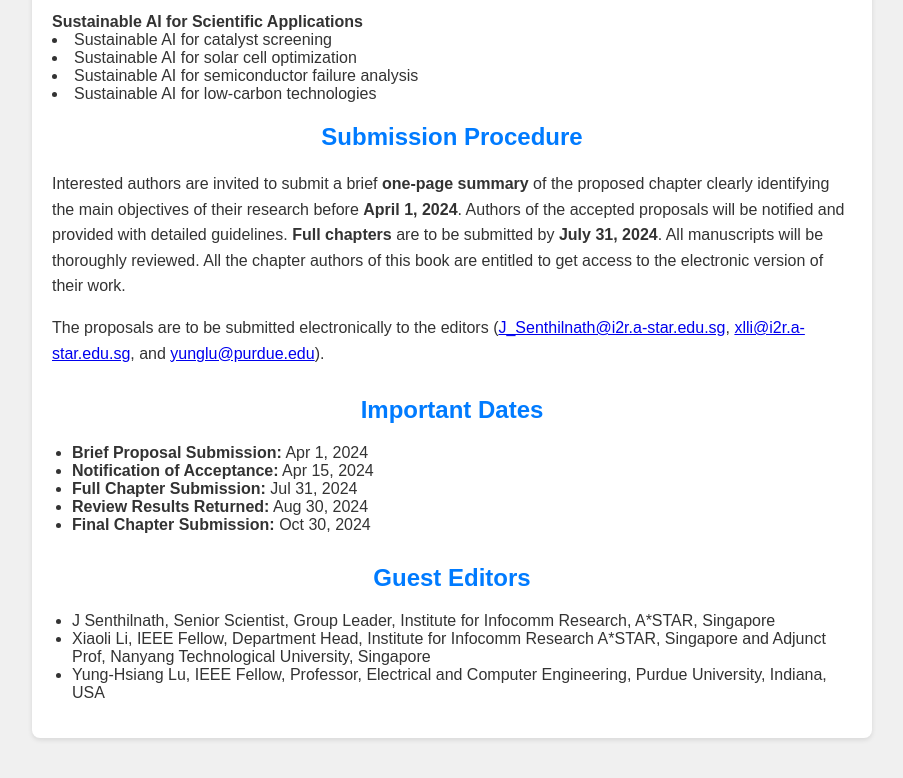
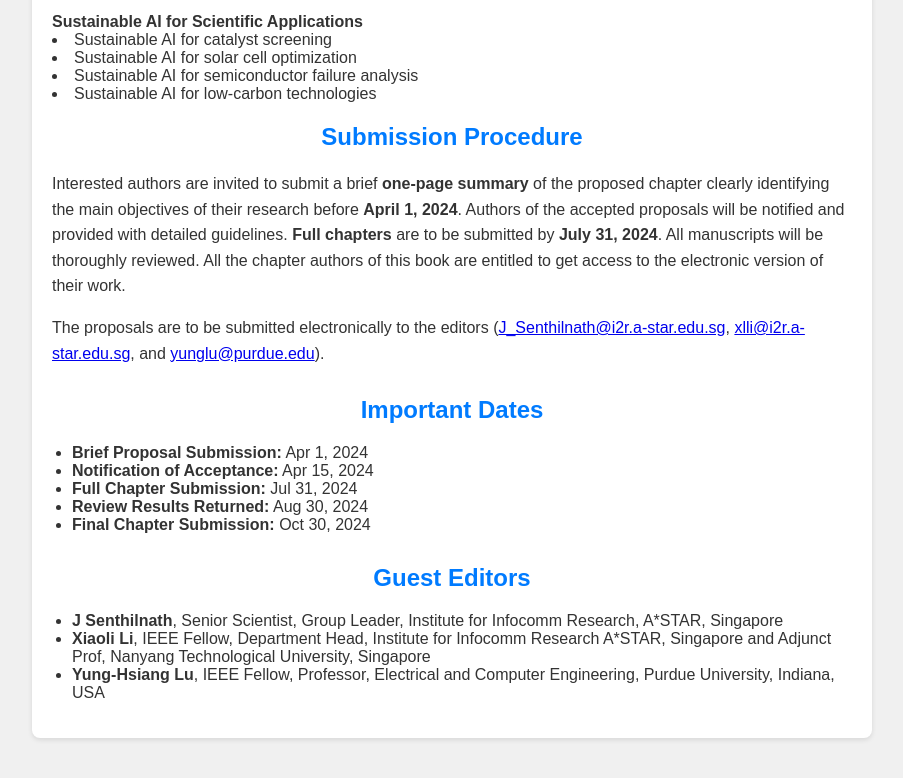
Before and after one commit to Autonomous-Scientific-Discovery/sai, a plain HTML site: page index.html in a window 1280 px wide. Shown: the part 1206-1984 px from the top of the page, without its empty margins (188-1091 px from the left). Drawn offline with Linux system fonts and the light colour scheme.

Commit message:
Update index.html

```diff
--- a/index.html
+++ b/index.html
@@ -133,9 +133,9 @@
               </style> -->
             <h2>Guest Editors</h2>
             <ul>
-            <li>J Senthilnath, Senior Scientist, Group Leader, Institute for Infocomm Research, A*STAR, Singapore</li>
-            <li>Xiaoli Li, IEEE Fellow, Department Head, Institute for Infocomm Research A*STAR, Singapore and Adjunct Prof, Nanyang Technological University, Singapore</li>
-            <li>Yung-Hsiang Lu, IEEE Fellow, Professor, Electrical and Computer Engineering, Purdue University, Indiana, USA</li>
+            <li><strong>J Senthilnath</strong>, Senior Scientist, Group Leader, Institute for Infocomm Research, A*STAR, Singapore</li>
+            <li><strong>Xiaoli Li</strong>, IEEE Fellow, Department Head, Institute for Infocomm Research A*STAR, Singapore and Adjunct Prof, Nanyang Technological University, Singapore</li>
+            <li><strong>Yung-Hsiang Lu</strong>, IEEE Fellow, Professor, Electrical and Computer Engineering, Purdue University, Indiana, USA</li>
             </ul>
 
         </div>
```
